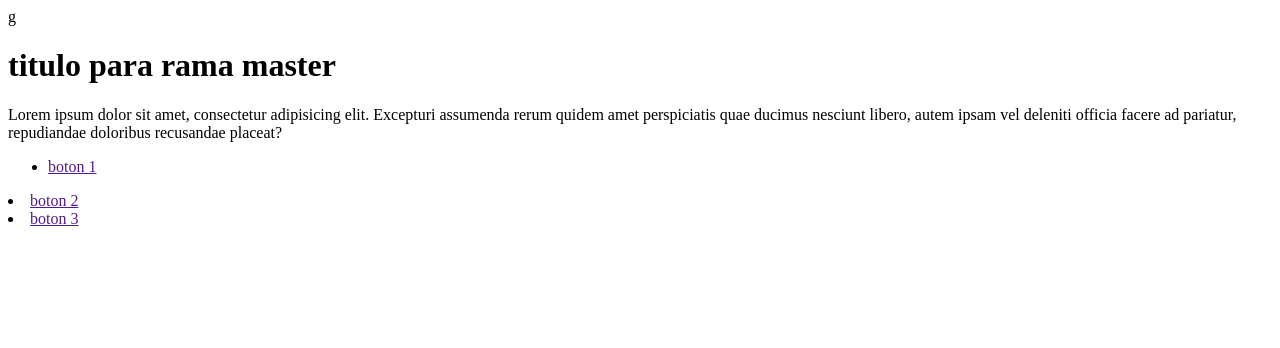
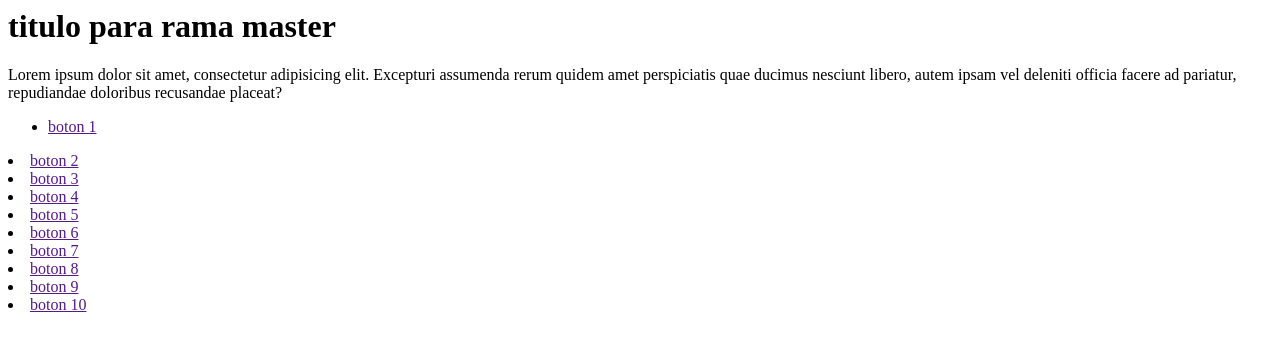
Before and after one commit to arquitectosoftwarediaz/practicayoutube, a plain HTML site: page index.html in a window 1280 px wide. Drawn offline with Linux system fonts and the light colour scheme.

Commit message:
cambios prueba mas compleja

```diff
--- a/index.html
+++ b/index.html
@@ -1,5 +1,5 @@
 <html>
-<head>g
+<head>
 
 </head>
 <body>
@@ -8,6 +8,13 @@
     <nav><ul><li><a href="">boton 1</a></li></ul>
              <li><a href="">boton 2</a></li></ul>
              <li><a href="">boton 3</a></li></ul>
+             <li><a href="">boton 4</a></li></ul>
+             <li><a href="">boton 5</a></li></ul>
+             <li><a href="">boton 6</a></li></ul>
+             <li><a href="">boton 7</a></li></ul>
+             <li><a href="">boton 8</a></li></ul>
+             <li><a href="">boton 9</a></li></ul>
+             <li><a href="">boton 10</a></li></ul>
     </nav>
 </body>
 </html>
```
Also changed, not shown: otro.html (added, +9 -0 lines).
